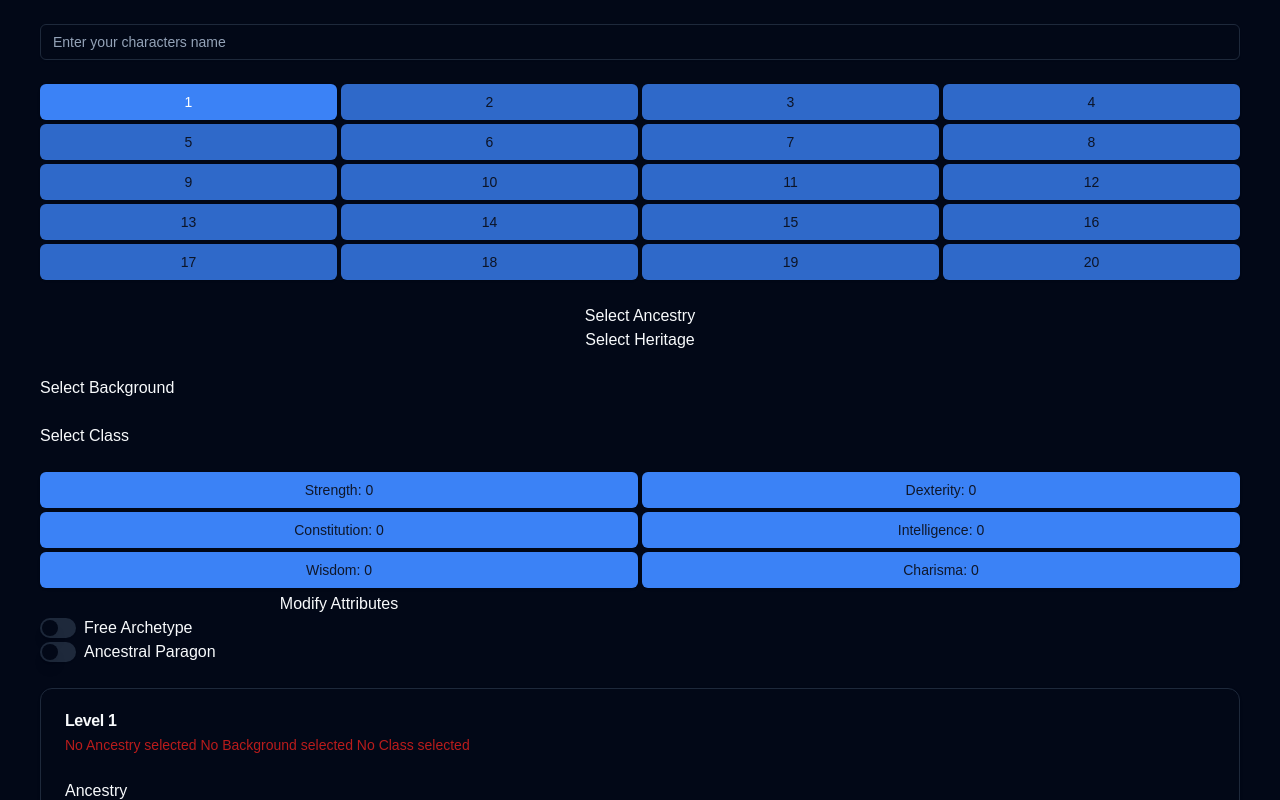
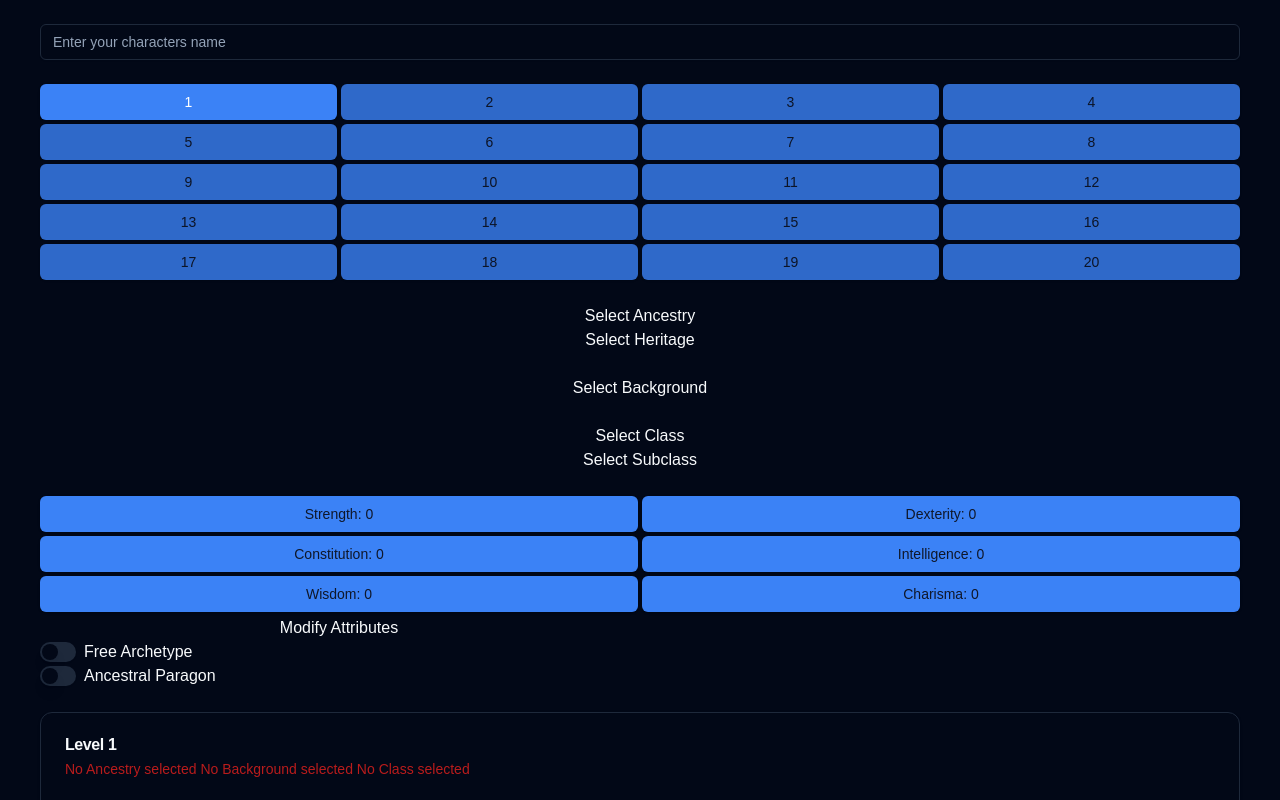
Before and after one commit to Jason-1/pathfinder-character-builder, a Next.js app: page / in a window 1280 px wide. Shown: the top 800 px of the page. Built offline with nearby package versions, Linux system fonts and the light colour scheme.

Commit message:
Subclass dropdown

```diff
--- a/app/page.tsx
+++ b/app/page.tsx
@@ -21,6 +21,8 @@ export default function Home() {
   const [selectedBackground, setSelectedBackground] =
     useState<string>("Select Background");
   const [selectedClass, setSelectedClass] = useState<string>("Select Class");
+  const [selectedSubclass, setSelectedSubclass] =
+    useState<string>("Select Subclass");
   const [attributeBoostCategories, setAttributeBoostCategories] = useState<
     AttributeBoost[]
   >(InitialAttributeBoosts);
@@ -57,6 +59,8 @@ export default function Home() {
         <ClassSelector
           selectedClass={selectedClass}
           setSelectedClass={setSelectedClass}
+          selectedSubclass={selectedSubclass}
+          setSelectedSubclass={setSelectedSubclass}
         />
         <Abilities
           selectedLevel={selectedLevel}
--- a/components/AncestrySelector.tsx
+++ b/components/AncestrySelector.tsx
@@ -1,6 +1,6 @@
 "use client";
 
-import React, { useState } from "react";
+import React from "react";
 
 import {
   DropdownMenu,
@@ -20,6 +20,8 @@ interface AncestrySelectorProps {
   selectedHeritage: string;
   setSelectedHeritage: React.Dispatch<React.SetStateAction<string>>;
 }
+
+//TODO - Make the dropdown menus display cards, initially they are just the title of the heritage. Clicking on the title will display the card with the full description of the heritage. Add a button at the bottom to select the heritage.
 
 const AncestrySelector: React.FC<AncestrySelectorProps> = ({
   selectedAncestry,
--- a/components/BackgroundSelector.tsx
+++ b/components/BackgroundSelector.tsx
@@ -22,7 +22,7 @@ const BackgroundSelector: React.FC<BackgroundSelectorProps> = ({
   setSelectedBackground,
 }) => {
   return (
-    <div className="mt-6">
+    <div className="mt-6 flex flex-col">
       <DropdownMenu>
         <DropdownMenuTrigger>
           {selectedBackground === "Select Background" ? "" : "Background: "}
--- a/components/ClassSelector.tsx
+++ b/components/ClassSelector.tsx
@@ -16,14 +16,22 @@ import { Classes } from "@/data";
 interface ClassSelectorProps {
   selectedClass: string;
   setSelectedClass: React.Dispatch<React.SetStateAction<string>>;
+  selectedSubclass: string;
+  setSelectedSubclass: React.Dispatch<React.SetStateAction<string>>;
 }
 
 const ClassSelector: React.FC<ClassSelectorProps> = ({
   selectedClass,
   setSelectedClass,
+  selectedSubclass,
+  setSelectedSubclass,
 }) => {
+  const currentClass = Classes.find(
+    (currentClass) => currentClass.name === selectedClass
+  );
+
   return (
-    <div className="mt-6">
+    <div className="mt-6 flex flex-col">
       <DropdownMenu>
         <DropdownMenuTrigger>
           {selectedClass === "Select Class" ? "" : "Class: "}
@@ -35,11 +43,38 @@ const ClassSelector: React.FC<ClassSelectorProps> = ({
           {Classes.map((classItem) => (
             <DropdownMenuItem
               key={classItem.name}
-              onClick={() => setSelectedClass(`${classItem.name}`)}
+              onClick={() => {
+                setSelectedClass(`${classItem.name}`);
+                setSelectedSubclass("Select Subclass");
+              }}
             >
               {classItem.name}
             </DropdownMenuItem>
           ))}
+        </DropdownMenuContent>
+      </DropdownMenu>
+      <DropdownMenu>
+        <DropdownMenuTrigger>
+          {selectedSubclass === "Select Subclass" ? "" : "Class: "}
+          {selectedSubclass}
+        </DropdownMenuTrigger>
+        <DropdownMenuContent>
+          <DropdownMenuLabel>Subclasses</DropdownMenuLabel>
+          <DropdownMenuSeparator />
+          {currentClass?.subclasses && currentClass?.subclasses.length > 0 ? (
+            currentClass?.subclasses.map((subClass) => (
+              <DropdownMenuItem
+                key={subClass}
+                onClick={() => setSelectedSubclass(`${subClass}`)}
+              >
+                {subClass}
+              </DropdownMenuItem>
+            ))
+          ) : (
+            <DropdownMenuItem disabled>
+              No Subclasses Avaialble
+            </DropdownMenuItem>
+          )}
         </DropdownMenuContent>
       </DropdownMenu>
     </div>
```
